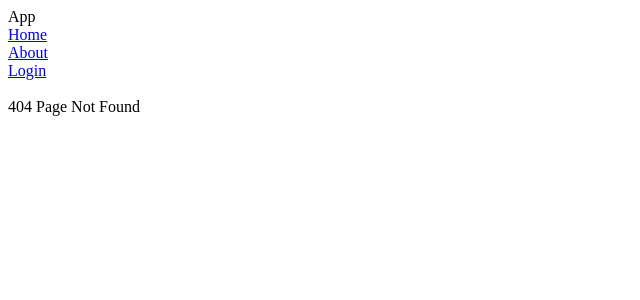
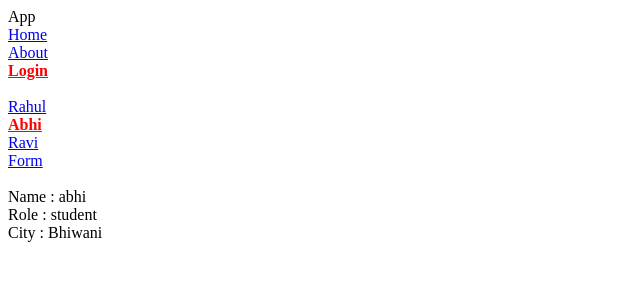
Before and after one commit to Punitsharma16/my-app, a React (Create React App) app: page /login/abhi in a window 1280 px wide. Before the commit this address had no page. Shown: the top 300 px of the page, without its empty margins (0-640 px from the left). Built offline with nearby package versions, Linux system fonts and the light colour scheme; the HTML template or start-up script is replaced by a standard one.

Commit message:
Dynamic Navigation

```diff
--- /dev/null
+++ b/src/react-router-dom/DynamicUrl.jsx
@@ -0,0 +1,33 @@
+import { useParams } from "react-router-dom"
+
+export const DynamicUrl = ()=>{
+    const param = useParams();
+    const users = [
+        {
+            name:'abhi',
+            role:'student',
+            city:'Bhiwani'
+
+        },
+        {
+            name:'ravi',
+            role:'student',
+            city:'Village'
+        },
+        {
+            name:'rahul',
+            role:'student',
+            city:'city'
+        }
+    ]
+
+    const filteredPeople = users.filter(user => user.name === param.username);
+    console.log(filteredPeople[0].name);
+    return(
+        <>
+        <div>Name : {filteredPeople[0].name}</div>
+        <div>Role : {filteredPeople[0].role}</div>
+        <div>City : {filteredPeople[0].city}</div>
+        </>
+    )
+}
--- /dev/null
+++ b/src/react-router-dom/ProgramaticNavegation.jsx
@@ -0,0 +1,21 @@
+import { useState } from "react";
+import { Navigate, useNavigate } from "react-router-dom";
+
+export const Navigation = ()=>{
+    const [info ,setInfo] = useState({name:'',email:''});
+    const Navigate = useNavigate();
+    const submitForm = (e)=>{
+        e.preventDefault();
+        console.log();
+        Navigate('/login/ravi');
+    }
+    return(
+        <form onSubmit={submitForm}>
+        <input type="text" name="name" id="name" onChange={(e)=>setInfo({...info,name:e.target.value})}/>
+        <br/>
+        <input type="email" name="email" id="email" onChange={(e)=>setInfo({...info,email:e.target.value})}/>
+        <br/>
+        <button>Login</button>
+        </form>
+    )
+}
--- /dev/null
+++ b/src/react-router-dom/app.css
@@ -0,0 +1,4 @@
+.active{
+    color: red;
+    font-weight: 600;
+}
--- a/src/react-router-dom/app.jsx
+++ b/src/react-router-dom/app.jsx
@@ -1,17 +1,33 @@
-import {Link, Route, Routes} from 'react-router-dom'
+import {Link, NavLink, Route, Routes} from 'react-router-dom'
 import { Home } from './home'
 import { Login } from './login'
 import { About } from './about'
 import { NotFount } from './pageNotFound'
+import './app.css'
+import { DynamicUrl } from './DynamicUrl'
+import { Navigation } from './ProgramaticNavegation'
 export const App = ()=>{
     return(
         <>
         <div>App</div>
-        <Link to="/home">Home</Link>
+        {/* <Link to="/home">Home</Link> */}
+        <NavLink to='/home'>Home</NavLink>
         <br/>
-        <Link to="/about">About</Link>
+        {/* <Link to="/about">About</Link> */}
+        <NavLink to='/about'>About</NavLink>
         <br/>
-        <Link to="/login">Login</Link>
+        {/* <Link to="/login">Login</Link> */}
+        <NavLink to='/login'>Login</NavLink>
+        <br/>
+        <br/>
+        <NavLink to='/login/rahul'>Rahul</NavLink>
+        <br/>
+        <NavLink to='/login/abhi'>Abhi</NavLink>
+        <br/>
+        <NavLink to='/login/ravi'>Ravi</NavLink>
+        <br/>
+        <NavLink to='/navigation'>Form</NavLink>
+
         <br/>
         <br/>
         <Routes>
@@ -20,6 +36,8 @@ export const App = ()=>{
             <Route path='/about' element={<About/>} />
             <Route path='/login' element={<Login/>} />
             <Route path='*' element={<NotFount/>}/>
+            <Route path='/navigation' element={<Navigation/>}/>
+            <Route path='/login/:username' element={<DynamicUrl/>}/>
         </Routes>
 
         </>
```
